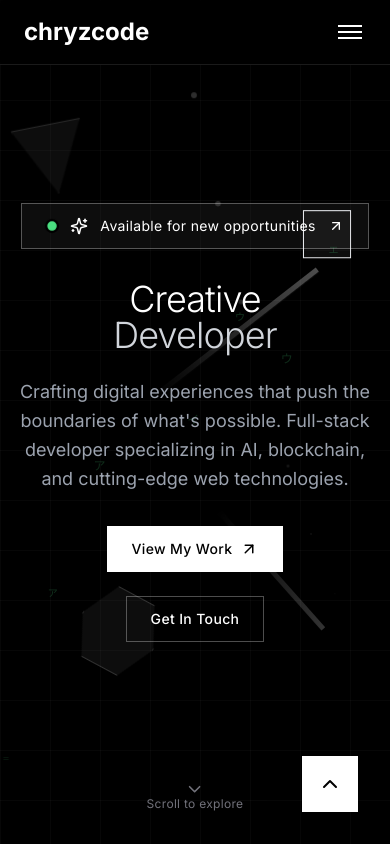
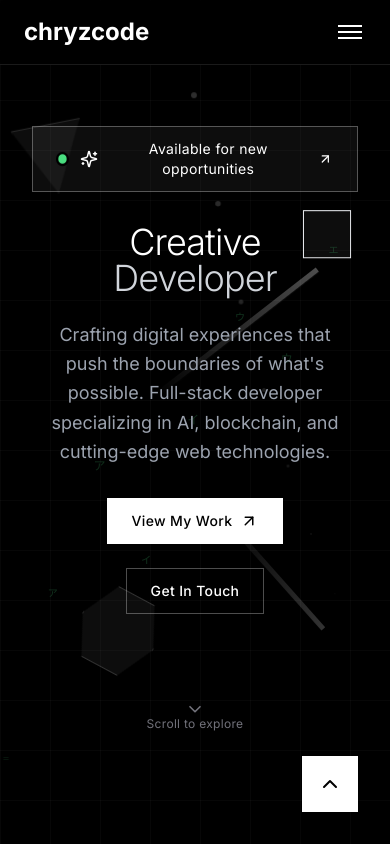
Before and after one commit to chryzcode/chryzcode-portfolio, a Next.js app: page / in a window 390 px wide. Shown: the top 844 px of the page. Built offline with nearby package versions, Linux system fonts and the light colour scheme.

Commit message:
Add scrollbar hiding utility in globals.css and adjust layout in page.tsx for improved section spacing and structure

```diff
--- a/src/app/globals.css
+++ b/src/app/globals.css
@@ -45,6 +45,15 @@
 
   .animate-pulse-slow {
     animation: pulse 3s cubic-bezier(0.4, 0, 0.6, 1) infinite;
+  }
+
+  .scrollbar-hide {
+    -ms-overflow-style: none;  /* Internet Explorer 10+ */
+    scrollbar-width: none;  /* Firefox */
+  }
+
+  .scrollbar-hide::-webkit-scrollbar {
+    display: none;  /* Safari and Chrome */
   }
 }
 
--- a/src/app/page.tsx
+++ b/src/app/page.tsx
@@ -823,8 +823,8 @@ export default function Home() {
       {/* Hero Section */}
       <section ref={(el) => {
         if (el) sectionsRef.current[0] = el as HTMLDivElement
-      }} className="relative min-h-screen flex items-center justify-center px-8">
-        <div className="absolute inset-0 flex items-center justify-center">
+      }} className="relative min-h-screen flex flex-col justify-between px-8 py-20">
+        <div className="flex-1 flex items-center justify-center">
           <div className="text-center max-w-4xl mx-auto">
                         <motion.div initial={{ opacity: 0, y: 10 }} animate={{ opacity: 1, y: 0 }} transition={{ duration: 0.8 }} className="mb-8">
               <motion.a
@@ -907,7 +907,7 @@ export default function Home() {
             <div className="flex flex-col sm:flex-row gap-6 justify-center items-center">
               <motion.button whileHover={{ y: -2 }} whileTap={{ scale: 0.98 }} onClick={() => {
                 try {
-                  const workSection = sectionsRef.current?.[1]
+                  const workSection = sectionsRef.current?.[3]
                   if (workSection && typeof workSection.scrollIntoView === 'function') {
                     workSection.scrollIntoView({ behavior: "smooth", block: "start" })
                   }
@@ -931,16 +931,16 @@ export default function Home() {
               }} className="px-6 md:px-8 py-3 md:py-4 border border-white/30 hover:border-white text-white font-medium tracking-wide transition-all duration-300 cursor-pointer text-sm md:text-base">
                 Get In Touch
               </motion.button>
-                </div>
-                </div>
-                </div>
+            </div>
+          </div>
+        </div>
 
         {/* Scroll Indicator */}
         <motion.div
           initial={{ opacity: 0 }}
           animate={{ opacity: 1 }}
           transition={{ delay: 1 }}
-          className="absolute bottom-8 md:bottom-12 left-1/2 transform -translate-x-1/2 z-10"
+          className="flex justify-center pt-8 pb-8"
         >
           <div className="text-zinc-500 text-center flex flex-col items-center">
             <motion.div
@@ -1227,7 +1227,7 @@ export default function Home() {
       </motion.section>
 
       {/* Work Section */}
-      <motion.section ref={(el) => { if (el) sectionsRef.current[3] = el as HTMLDivElement }} variants={sectionVariants} initial="hidden" whileInView="show" viewport={{ once: true }} className="min-h-screen py-20 px-8 scroll-mt-28 pt-28">
+      <motion.section id="work" ref={(el) => { if (el) sectionsRef.current[3] = el as HTMLDivElement }} variants={sectionVariants} initial="hidden" whileInView="show" viewport={{ once: true }} className="min-h-screen py-20 px-8 scroll-mt-28 pt-28">
         <div className="max-w-7xl mx-auto">
           <motion.div variants={sectionVariants} className="text-center mb-16">
             <h2 className="text-5xl md:text-6xl font-light mb-6 text-white">
```
